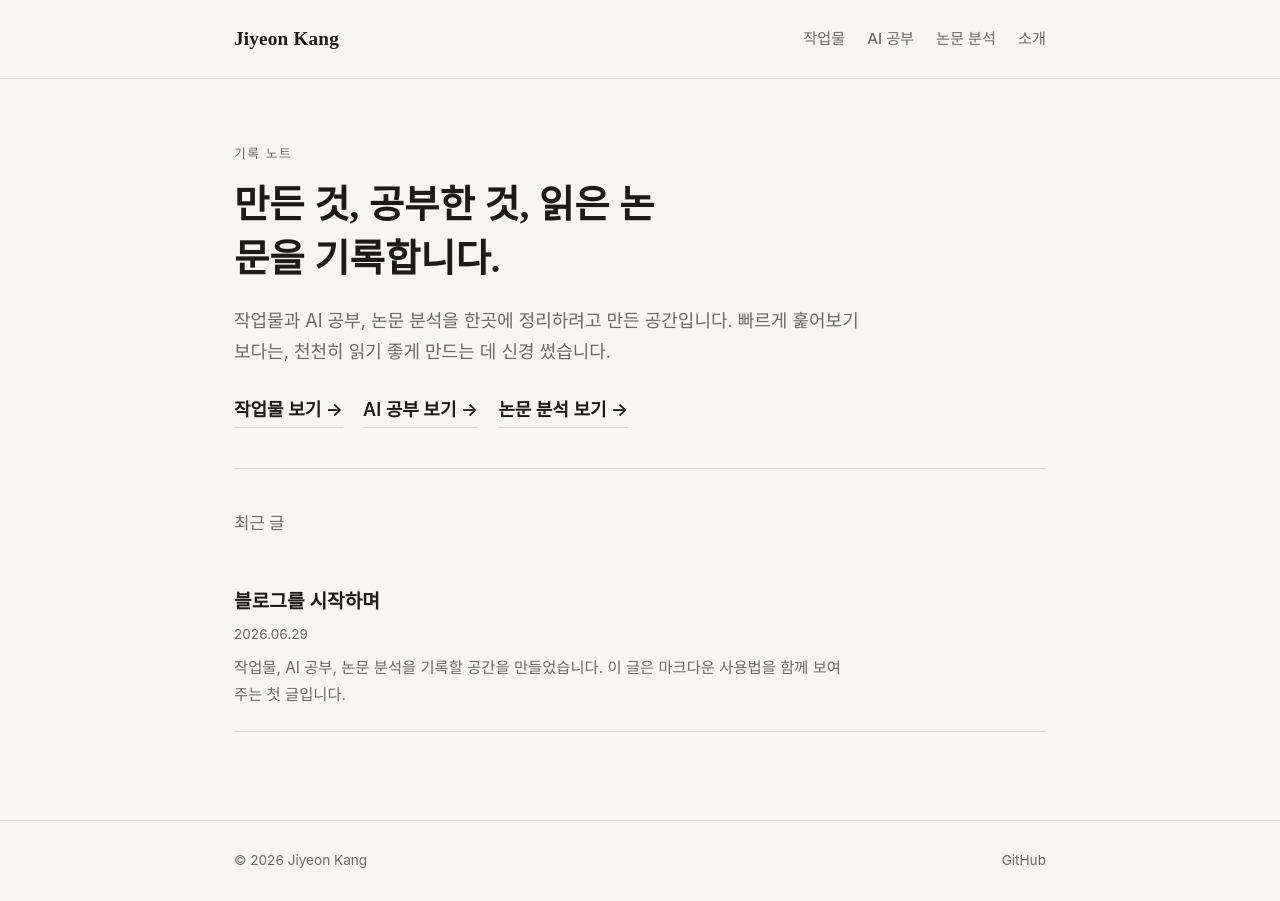
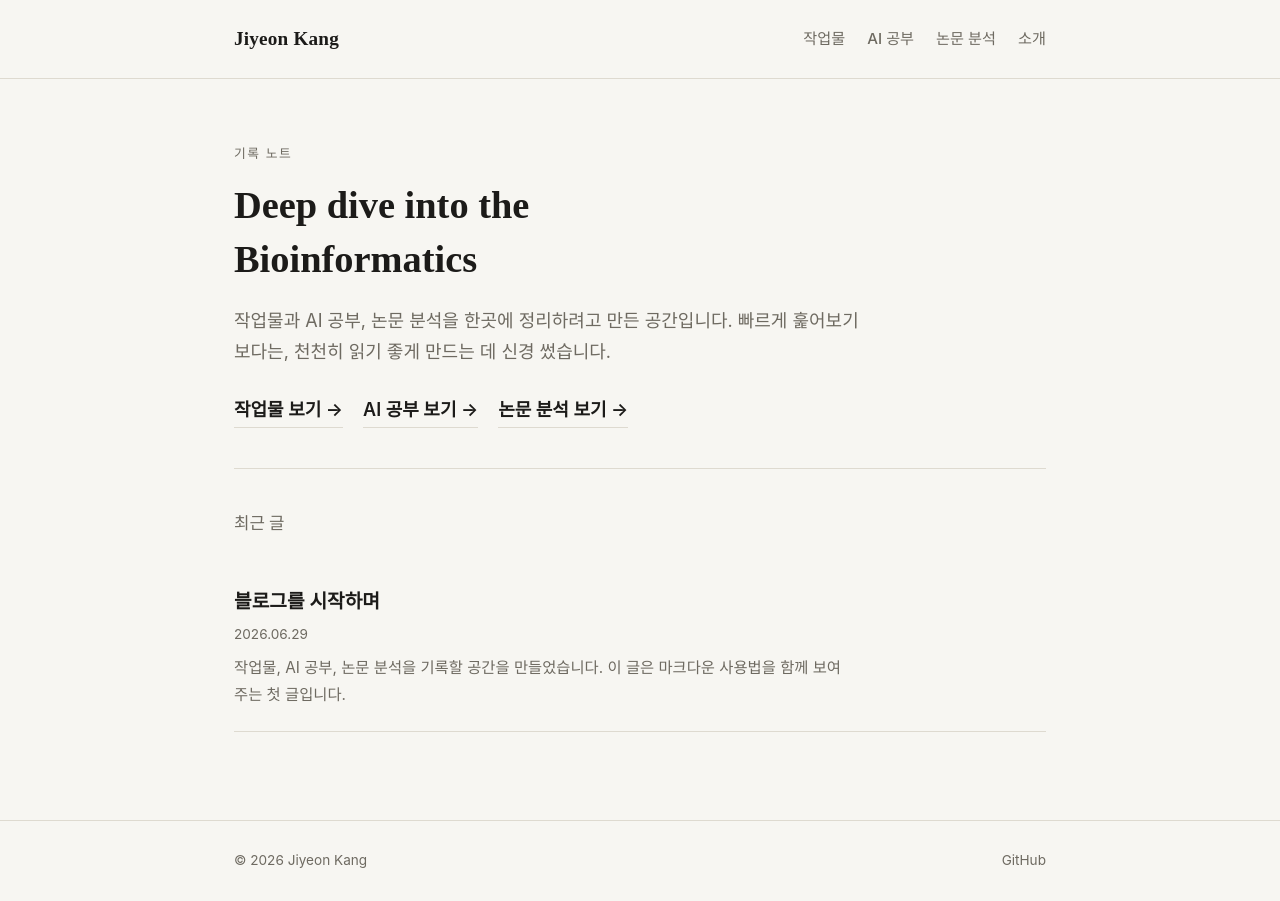
Before and after one commit to Jiyeon-Kang-125/Jiyeon-Kang-125.github.io, a Jekyll site: the page built from index.md, in a window 1280 px wide. Built offline with Jekyll 4.4.1, drawn with Linux system fonts in a browser that asks for light colours; some web fonts are replaced.

Commit message:
Update _config.yml

```diff
--- a/_config.yml
+++ b/_config.yml
@@ -1,6 +1,6 @@
 # ── 기본 정보 (자유롭게 수정하세요) ───────────────────────
 title: "Jiyeon Kang"
-tagline: "만든 것, 공부한 것, 읽은 논문을 기록합니다."
+tagline: "Deep dive into the Bioinformatics"
 description: "작업물, AI 공부, 논문 분석을 기록하는 개인 블로그"
 github_username: "Jiyeon-Kang-125"
 
```
